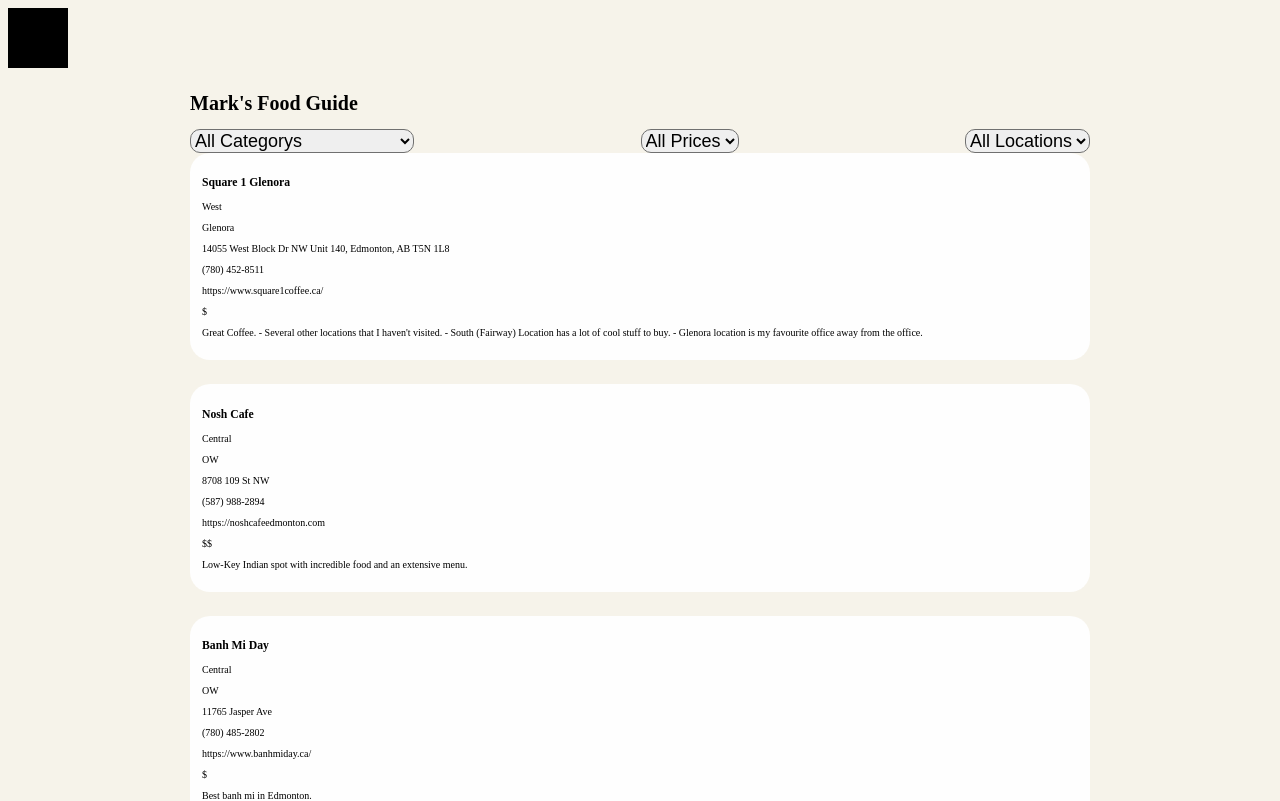
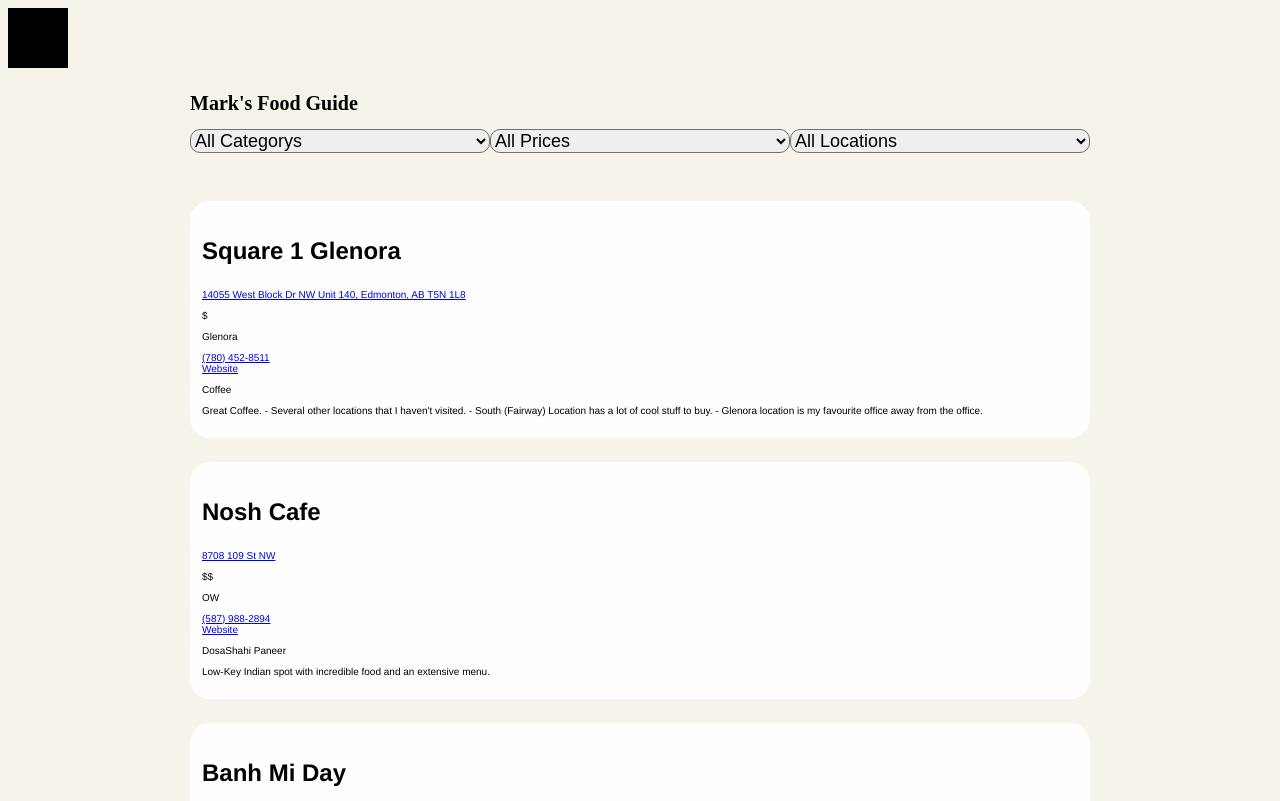
Before and after one commit to marksdayoff/YEG-Food, a React (Vite) app: page / in a window 1280 px wide. Shown: the top 801 px of the page. Built offline with nearby package versions, Linux system fonts and the light colour scheme.

Commit message:
Updated styling of restaurant cards.

```diff
--- a/src/components/RestaurantCard.jsx
+++ b/src/components/RestaurantCard.jsx
@@ -3,16 +3,26 @@
   return (
     <div className='restaurant-card'>
       <h3 className='name'>{restaurant.name}</h3>
-      <p className='category'></p>
-      <p className='location'>{restaurant.location}</p>
-      <p className='neighbourhood'>{restaurant.neighbourhood}</p>
-      <p className='address'>{restaurant.address}</p>
-      <p className='phone'>{restaurant.phone}</p>
-      <p className='website'>{restaurant.website}</p>
+      <a href='{restaurant.mapUrl}' className='address'>
+        {restaurant.address}
+      </a>
       <p className='price'>{restaurant.price}</p>
+      <div className='details'>
+        <p className='category'></p>
+        <p className='neighbourhood'>{restaurant.neighbourhood}</p>
+        <a href='{restaurant.tel}' className='phone'>
+          {restaurant.phone}
+        </a>
+        <a href='{restaurant.website}' className='website'>
+          Website
+        </a>
+        <a className href='{restaurant.instagram}'>
+          <span></span>
+        </a>
+      </div>
+
       <div className='recs'>
-        <p className='rec'>{restaurant.recOne}</p>
-        <p className='rec'>{restaurant.recTwo}</p>
+        <p className='rec'>{restaurant.recs}</p>
       </div>
       <p className='notes'>{restaurant.notes}</p>
     </div>
--- a/src/index.css
+++ b/src/index.css
@@ -31,11 +31,17 @@
 .filters {
   display: flex;
   justify-content: space-between;
+  margin-bottom: 4.8rem;
 
   select {
+    width: 100%;
     font-size: 1.8rem;
     border-radius: 1rem;
     border: 1px solid #707070;
+
+    option {
+      font-size: 1.4rem;
+    }
   }
 }
 
@@ -46,4 +52,16 @@
   margin-bottom: 2.4rem;
   padding: 1.2rem;
   border-radius: 2rem;
+  font-family: 'Helvetica';
+
+  .name {
+    font-weight: 700;
+    font-size: 2.4rem;
+  }
+
+  .details {
+    a {
+      display: block;
+    }
+  }
 }
```
